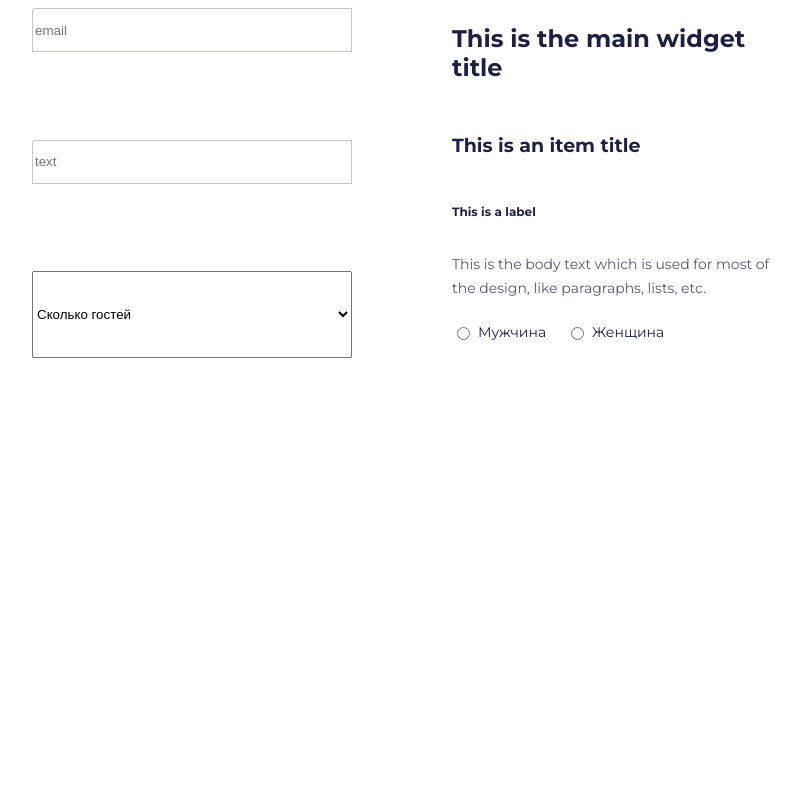
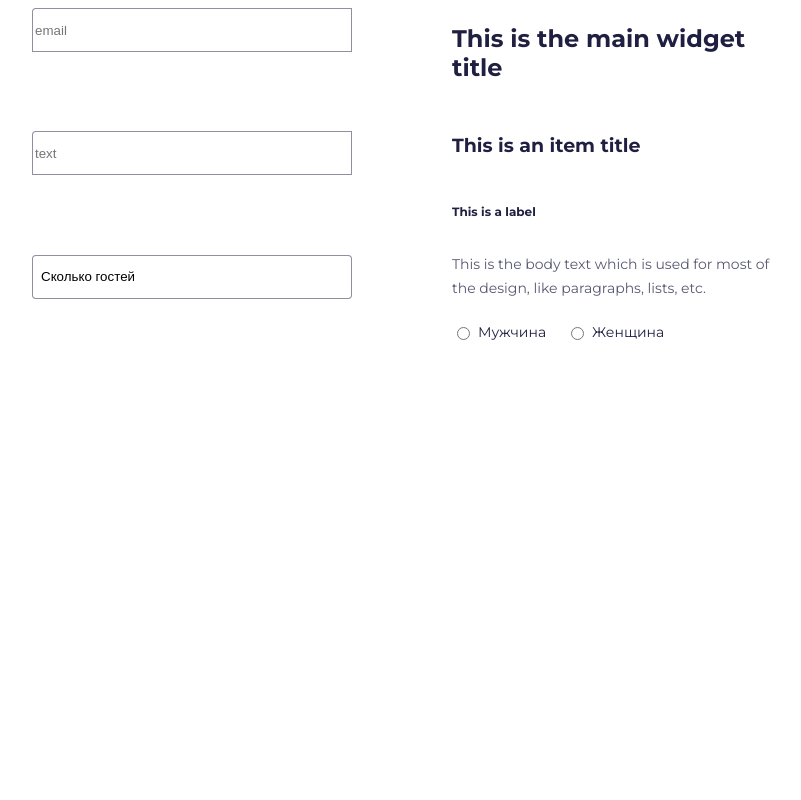
Before and after one commit to HelgaaDance/Toxin, a Node project: template src/pages/ui-kit.pug in a window 1280 px wide. Shown: the whole page, without its empty margins (76-877 px from the left). Run offline with Node 20 templates, Linux system fonts and the light colour scheme; the template is opened without the code that fills it, so the values that code supplies are empty.

Commit message:
dropdown

```diff
--- a/dist/ui-kit.css
+++ b/dist/ui-kit.css
@@ -1,6 +1,7 @@
-@import url(input.css);@import url(headline.css);@import url(radio-buttons.css);@import url(https://fonts.googleapis.com/css2?family=Montserrat:ital,wght@0,100..900;1,100..900&display=swap);html {
-    --dark-shade-5: #1F204140;
+@import url(input.css);@import url(headline.css);@import url(radio-buttons.css);@import url(dropdown.css);@import url(https://fonts.googleapis.com/css2?family=Montserrat:ital,wght@0,100..900;1,100..900&display=swap);@import url(https://fonts.googleapis.com/icon?family=Material+Icons);html {
+    --dark-shade-5: #1F204180;
     --dark-shade-1: #1F2041;
+    --dark-shade-2: #1F204140;
     --dark-shade-7: #1F2041BF;
     --purple: #BC9CFF;
 }
--- /dev/null
+++ b/src/componets/dropdown/dropdown.css
@@ -0,0 +1,30 @@
+/* Стили для выпадающего списка */
+select {
+    width: 320px;
+    height: 44px;
+    border: 1px solid var(--dark-shade-5); /* Убедись, что переменная указана правильно */
+    border-radius: 4px;
+    padding: 8px;
+    appearance: none; /* Скрываем стандартную стрелку браузера */
+    -webkit-appearance: none; /* Для Safari и старых версий Chrome */
+    -moz-appearance: none; /* Для Firefox */
+    background-color: white; /* Фон, чтобы не перекрывался */
+}
+
+/* Стили для контейнера, содержащего select, чтобы добавить стрелку */
+.select-container {
+    position: relative;
+    width: 320px;
+}
+
+/* Стили для стрелочки */
+.select-container::after {
+    content: '\e5c5'; /* Иконка стрелки вниз из Material Icons */
+    font-family: 'Material Icons';
+    font-size: 24px;
+    position: absolute;
+    top: 10px;
+    right: 12px;
+    pointer-events: none; /* Чтобы стрелка не мешала клику по select */
+    color: var(--dark-shade-7);
+}
--- /dev/null
+++ b/src/componets/dropdown/dropdown.pug
@@ -0,0 +1,10 @@
+mixin guestsDropdown(name, id)
+  .select-container
+    select(name=name, id=id)
+      option(disabled, selected) Сколько гостей
+      option(value="1") 1 гость
+      option(value="2") 2 гостя
+      option(value="3") 3 гостя
+      option(value="4") 4 гостя
+      option(value="5") 5 гостей
+      option(value="more") 6 и более
--- a/src/pages/ui-kit.css
+++ b/src/pages/ui-kit.css
@@ -1,10 +1,13 @@
 @import url("../componets/input/input.css");
 @import url("../componets/headline/headline.css");
 @import url("../componets/radio-buttons/radio-buttons.css");
+@import url("../componets/dropdown/dropdown.css");
 @import url('https://fonts.googleapis.com/css2?family=Montserrat:ital,wght@0,100..900;1,100..900&display=swap');
+@import url("https://fonts.googleapis.com/icon?family=Material+Icons");
 html {
-    --dark-shade-5: #1F204140;
+    --dark-shade-5: #1F204180;
     --dark-shade-1: #1F2041;
+    --dark-shade-2: #1F204140;
     --dark-shade-7: #1F2041BF;
     --purple: #BC9CFF;
 }
--- a/src/pages/ui-kit.pug
+++ b/src/pages/ui-kit.pug
@@ -1,6 +1,7 @@
 include ../componets/input/input
 include ../componets/headline/headline
 include ../componets/radio-buttons/radio-buttons
+include ../componets/dropdown/dropdown
 doctype html
 html(lang="ru")
   head
@@ -13,14 +14,7 @@ html(lang="ru")
       div.column
         +input('email')
         +input('text')
-        select(name="guests", id="guests")
-          option(disabled, selected) Сколько гостей
-          option(value="1") 1 гость
-          option(value="2") 2 гостя
-          option(value="3") 3 гостя
-          option(value="4") 4 гостя
-          option(value="5") 5 гостей
-          option(value="more") 6 и более
+        +guestsDropdown('guests', 'guests')
       div.column
         +h1('This is the main widget title')
         +h2('This is an item title')
```
Also changed, not shown: dist/dropdown.css (added, +30 -0 lines), 1 other file.
